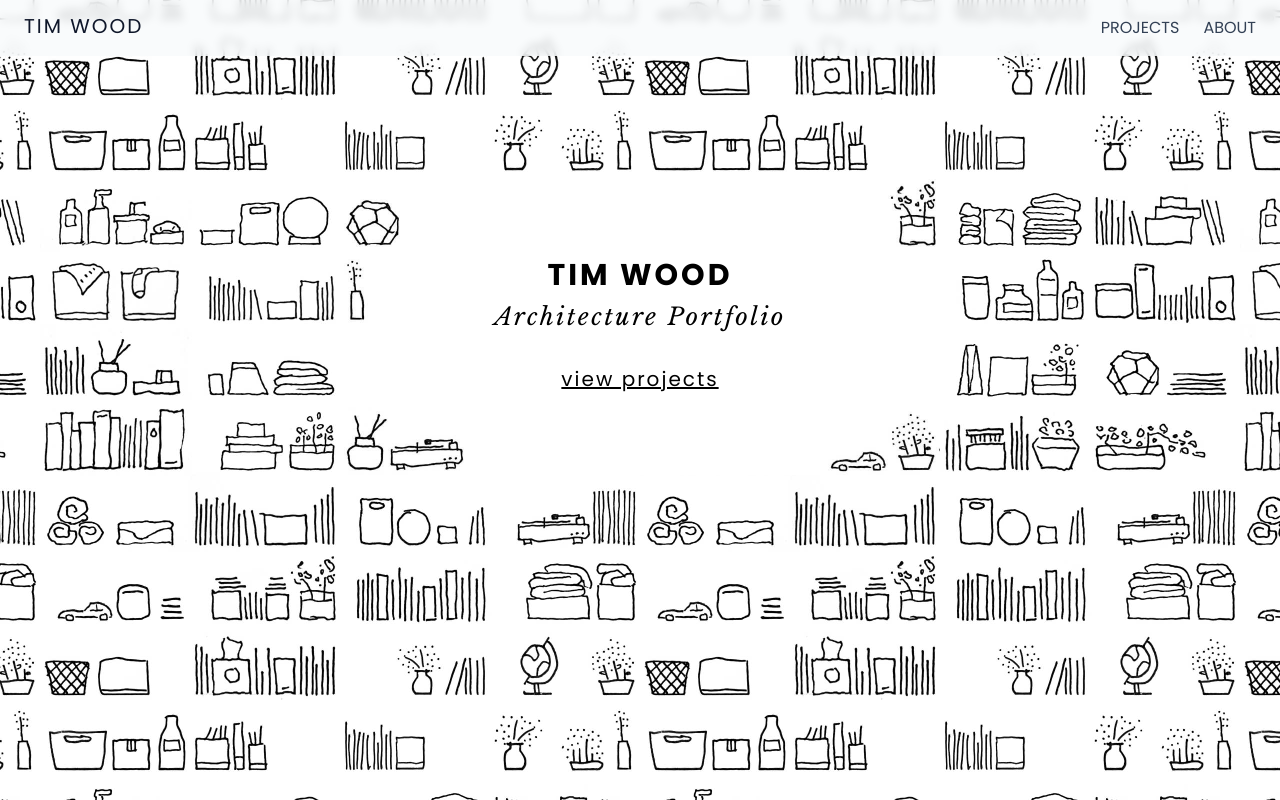
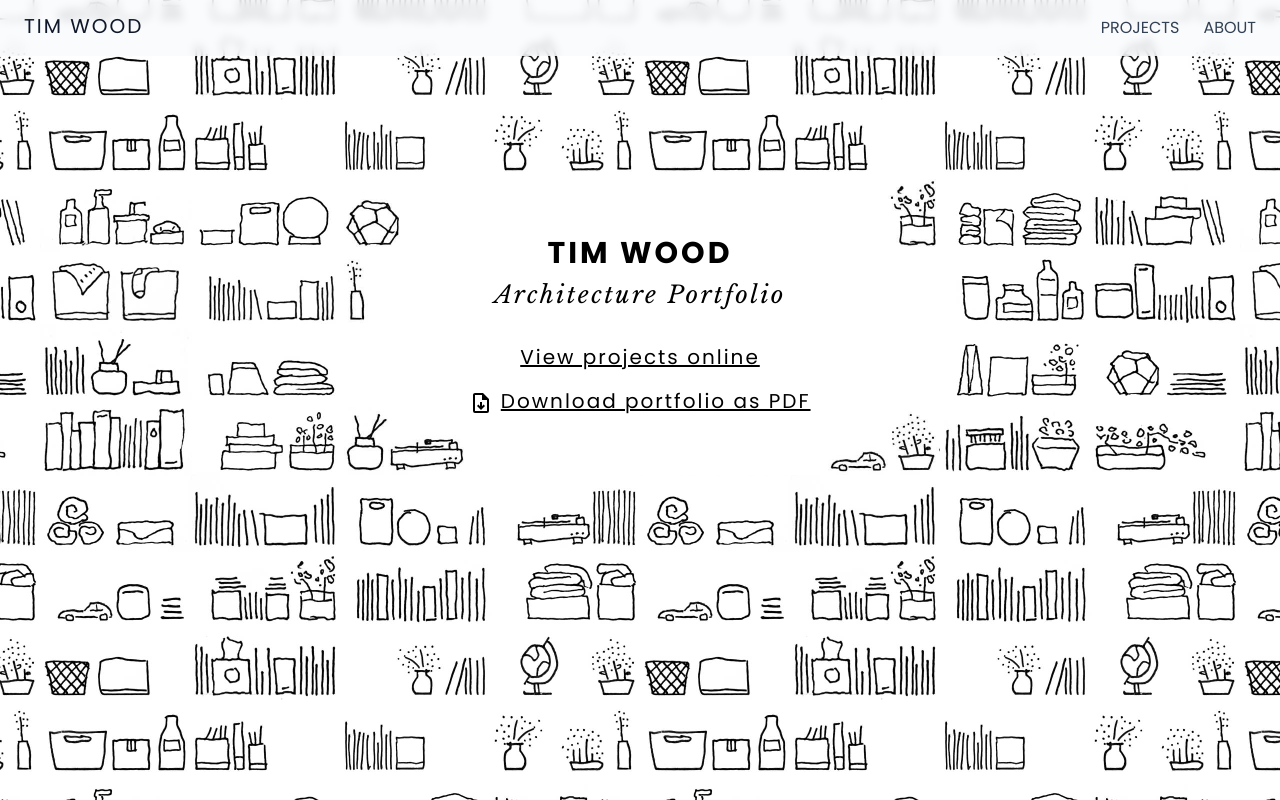
Before and after one commit to timrwood/portfolio, a SvelteKit app: page / in a window 1280 px wide. Built offline with nearby package versions, Linux system fonts and the light colour scheme.

Commit message:
Add a link to the portfolio pdf from the homepage

```diff
--- a/src/routes/+page.svelte
+++ b/src/routes/+page.svelte
@@ -24,6 +24,22 @@
     <h2 class="text-md sm:text-2xl tracking-widest font-serif italic pt-2">
       Architecture Portfolio
     </h2>
-    <a class="text-sm sm:text-xl tracking-widest pt-8 underline" href="/projects">view projects</a>
+    <a class="text-sm sm:text-xl tracking-widest pt-8 underline" href="/projects"
+      >View projects online</a
+    >
+    <a class="text-sm sm:text-xl tracking-widest pt-4" href="/portfolio">
+      <svg
+        class="inline"
+        xmlns="http://www.w3.org/2000/svg"
+        viewBox="0 0 24 24"
+        width="24"
+        height="24"
+      >
+        <path
+          d="m14 2 6 6v12a2 2 0 0 1-2 2H6a2 2 0 0 1-2-2V4c0-1.1.9-2 2-2h8Zm4 18V9h-5V4H6v16h12Zm-2-5-4 4-4-4 1.4-1.4 1.6 1.6V11h2v4.2l1.6-1.6L16 15Z"
+        />
+      </svg>
+      <span class="underline">Download portfolio as PDF</span>
+    </a>
   </div>
 </div>
```
